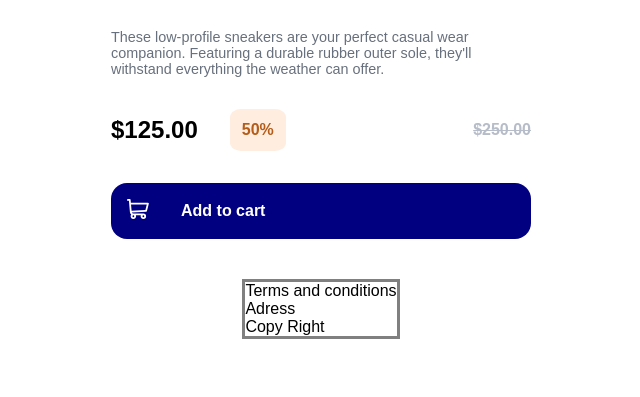
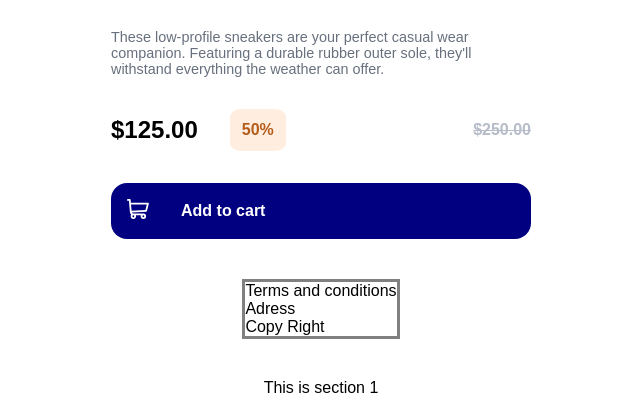
Before and after one commit to faseehahmed1/W3_Precourse_Task_v4, a plain HTML site: page index.html in a window 1280 px wide. Shown: the part 435-832 px from the top of the page, without its empty margins (319-959 px from the left). Before the commit the page ends 800 px from the top, so only its background shows below. Drawn offline with Linux system fonts and the light colour scheme.

Commit message:
section 1 added

```diff
--- a/index.html
+++ b/index.html
@@ -35,5 +35,8 @@
       <p>Copy Right</p>
 
     </footer>
+    <section>
+      <p>This is section 1</p>
+    </section>
   </body>
 </html>
```
